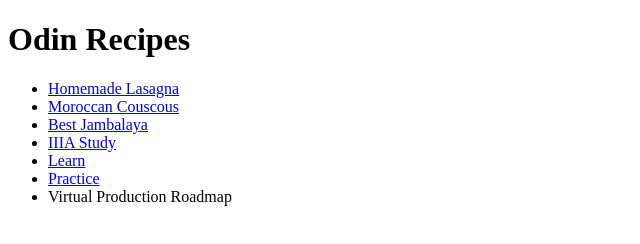
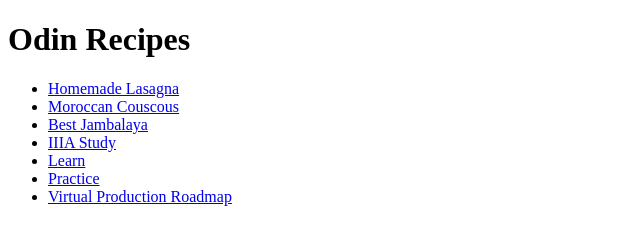
Before and after one commit to bramjweb/odin-recipes, a plain HTML site: page index.html in a window 1280 px wide. Shown: the whole page, without its empty margins (0-640 px from the left). Drawn offline with Linux system fonts and the light colour scheme.

Commit message:
Fix link syntax for Virtual Production Roadmap

```diff
--- a/index.html
+++ b/index.html
@@ -14,7 +14,7 @@
         <li><a href="recipes/IIIA_Study_Path.html">IIIA Study</a></li>
         <li><a href="recipes/roadmap_2026.html">Learn</a></li>
         <li><a href="recipes/50-c-projects-v3.html">Practice</a></li>
-        <li><a href-"recipes/Virtual_Production_Roadmap.html">Virtual Production Roadmap</a></li>
+        <li><a href="recipes/Virtual_Production_Roadmap.html">Virtual Production Roadmap</a></li>
 
     </ul>
 </body>
```
